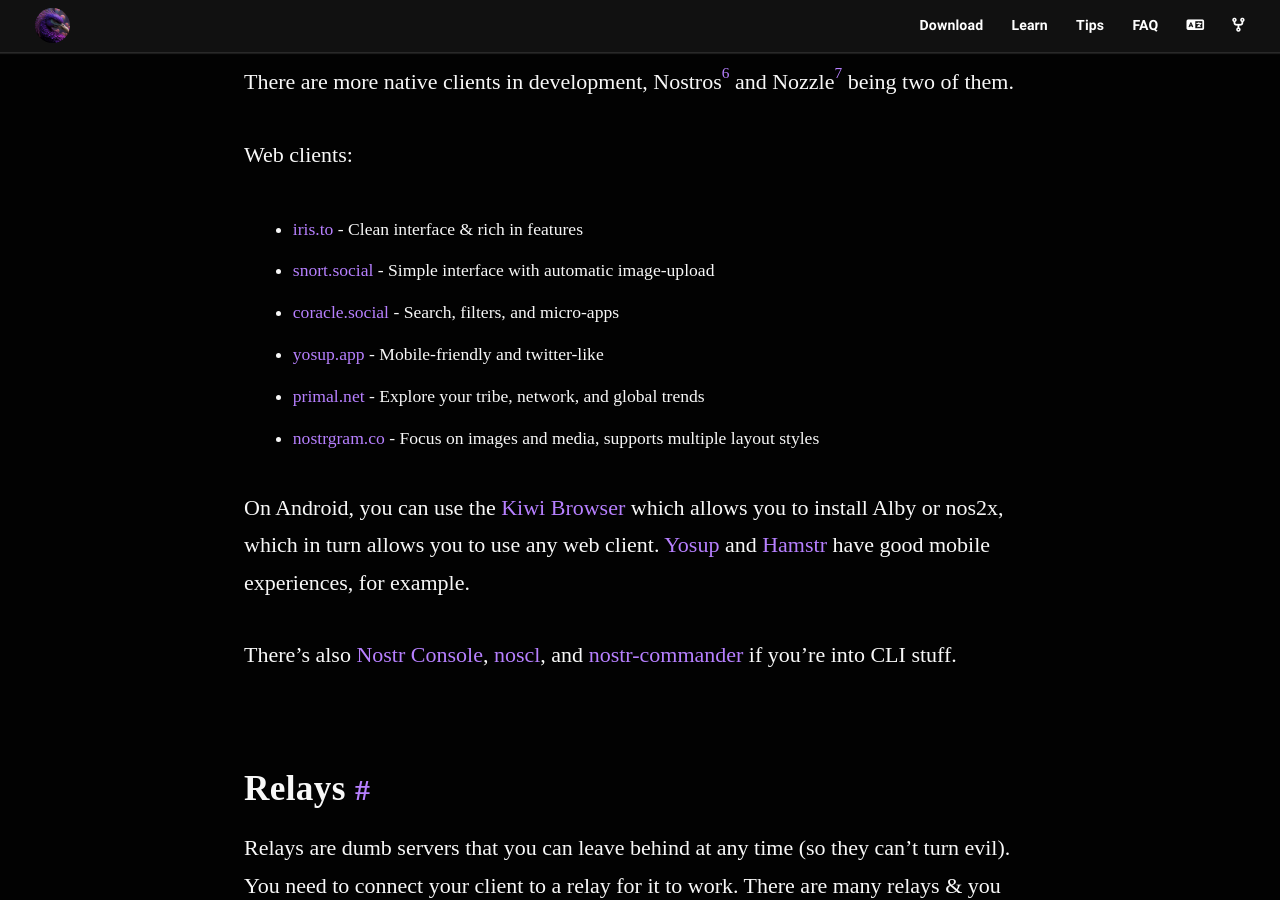
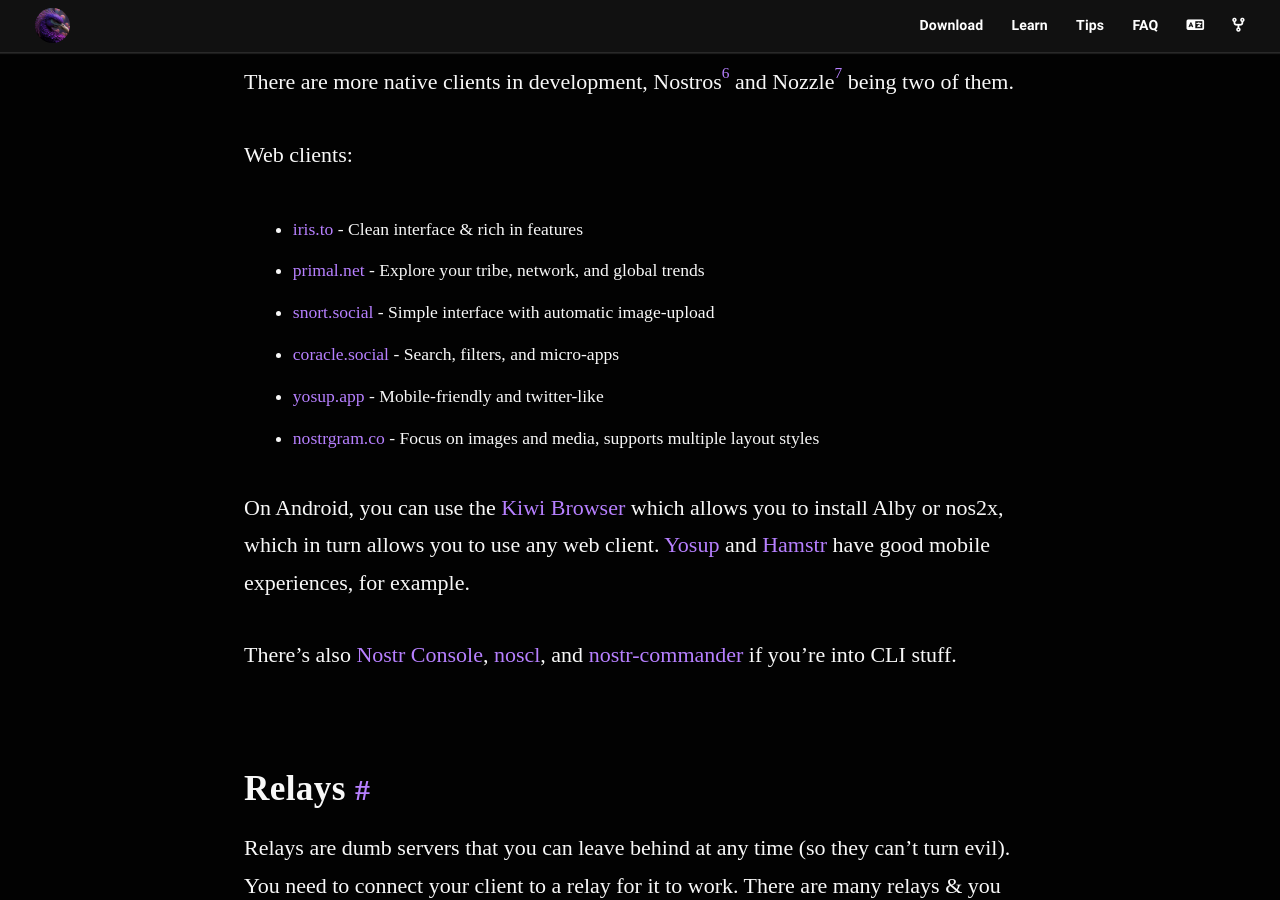
Before and after one commit to nostr-resources/nostr-resources.github.io, a Jekyll site: the page built from index.md, in a window 1280 px wide and 900 px high, scrolled down 4540 px. Built offline with Jekyll 4.4.1, drawn with Linux system fonts in a browser that asks for light colours; some web fonts are replaced.

Commit message:
chore(clients): re-order list

```diff
--- a/index.md
+++ b/index.md
@@ -139,10 +139,10 @@ There are more native clients in development, Nostros[^nostros] and Nozzle[^nozz
 Web clients:
 
 - [iris.to](https://iris.to/) - Clean interface & rich in features
+- [primal.net](https://primal.net/) - Explore your tribe, network, and global trends
 - [snort.social](https://snort.social/) - Simple interface with automatic image-upload
 - [coracle.social](https://coracle.social/) - Search, filters, and micro-apps
 - [yosup.app](https://yosup.app/) - Mobile-friendly and twitter-like
-- [primal.net](https://primal.net/) - Explore your tribe, network, and global trends
 - [nostrgram.co](https://nostrgram.co/) - Focus on images and media, supports multiple layout styles
 
 On Android, you can use the [Kiwi Browser](https://kiwibrowser.com/) which
```
